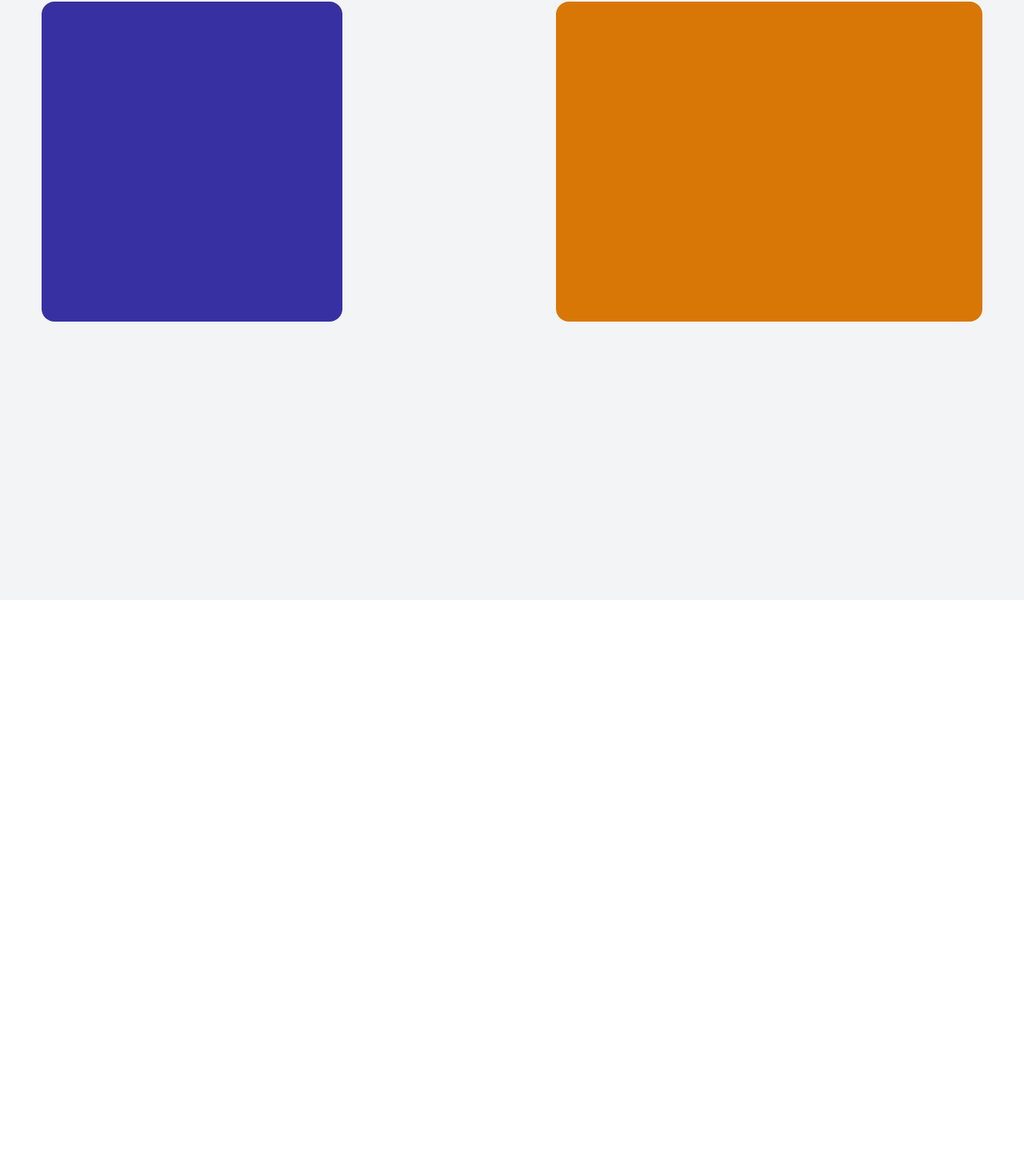
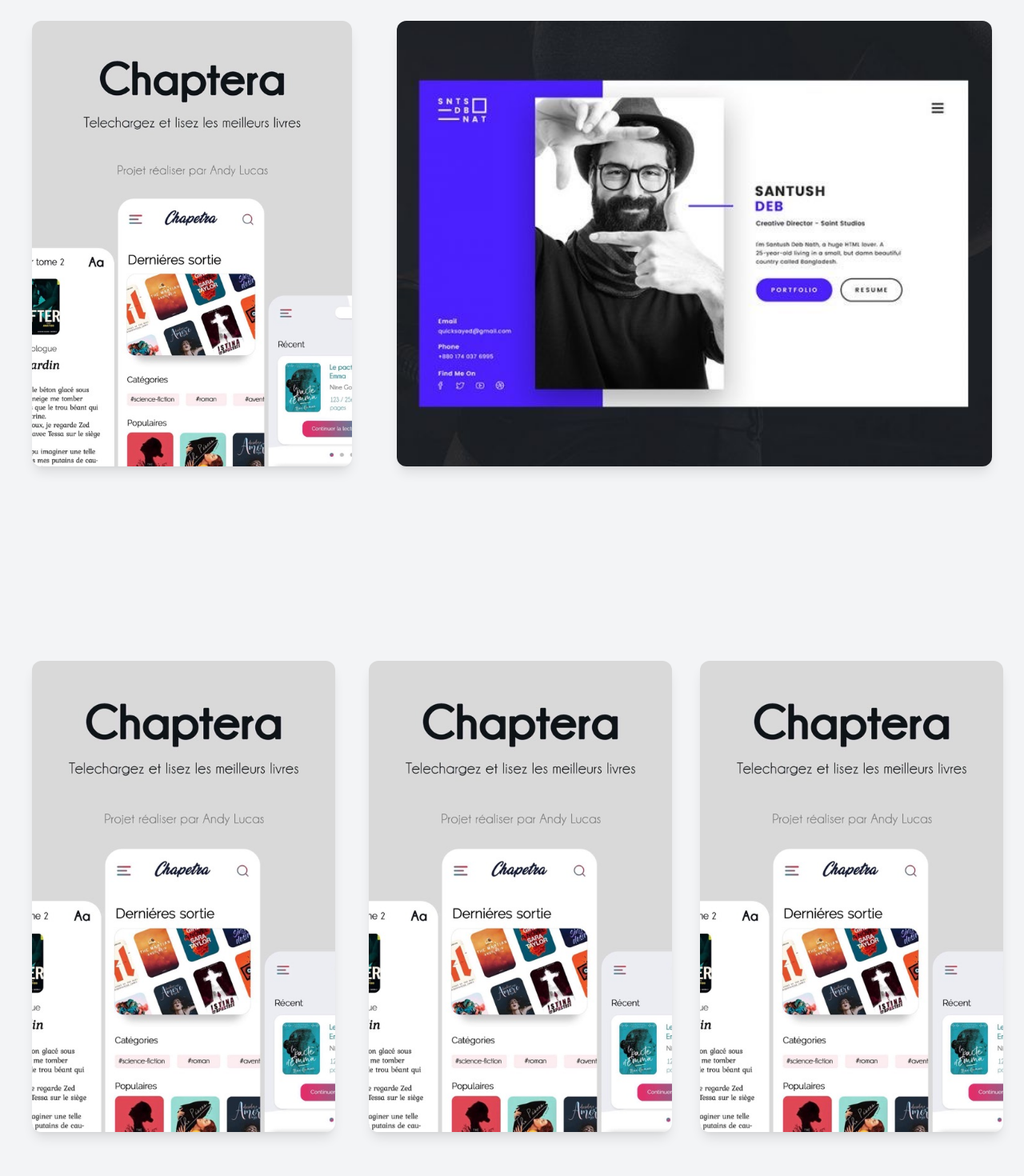
Before and after one commit to AndyLucasa/portofolio, a React (Create React App) app: page / in a window 1280 px wide. Shown: the part 850-2320 px from the top of the page at 80% size. Before the commit the page ends 1600 px from the top, so only its background shows below. Built offline with nearby package versions, Linux system fonts and the light colour scheme.

Commit message:
add work

```diff
--- a/src/components/About.js
+++ b/src/components/About.js
@@ -8,7 +8,7 @@ function Content() {
   return (
     <div className="About bg-transparent h-full grid grid-cols-3 z-10">
       <div className="Image col-span-1  ">
-        <img data-aos="fade-right" data-aos-duration="1600" className="animate-imagein h-full w-full object-cover rounded-lg shadow-2xl" src="/assets/me2.png" alt=""Andy_Lucas/>
+        <img data-aos="fade-right" data-aos-duration="1600" className="animate-imagein h-full w-full object-cover rounded-lg shadow-2xl" src="/assets/me2.png" alt="Me"/>
       </div>
       <div className=" col-span-2  ">
         <div className="Menu absolute ml-96 pl-64 pr-12 pb-44 h-20 w-20  ">
--- a/src/components/App.js
+++ b/src/components/App.js
@@ -2,6 +2,7 @@ import React from 'react';
 import About from './About'
 import Contacts from './Contacts';
 import Projects from './Projetcs';
+import Works from './Works';
 import AOS from "aos";
 import "aos/dist/aos.css";
 import '../styles/App.css';
@@ -18,6 +19,7 @@ function App() {
         <About></About>
       </div>
       <Projects></Projects>
+      <Works></Works>
     </div>
   );
 }
--- a/src/components/MyDropdown.js
+++ b/src/components/MyDropdown.js
@@ -49,32 +49,8 @@ function MyMenu() {
                                 </a>
                                 )}
                             </Menu.Item>
-                            <Menu.Item>
-                                {({ active }) => (
-                                <a
-                                    href="#"
-                                    className={classNames(
-                                    active ? 'bg-gray-100' : '',
-                                    'block px-4 py-2 text-sm text-gray-700'
-                                    )}
-                                >
-                                    Settings
-                                </a>
-                                )}
-                            </Menu.Item>
-                            <Menu.Item>
-                                {({ active }) => (
-                                <a
-                                    href="#"
-                                    className={classNames(
-                                    active ? 'bg-gray-100' : '',
-                                    'block px-4 py-2 text-sm text-gray-700'
-                                    )}
-                                >
-                                    Sign out
-                                </a>
-                                )}
-                            </Menu.Item>
+
+
                             </Menu.Items>
                       </Transition>
 
--- a/src/components/Projetcs.js
+++ b/src/components/Projetcs.js
@@ -4,17 +4,13 @@ import React from "react"
 
 function Projects(props) {
   return (
-    <div id="work" className="h-screen col-span-7 w-full p-10 bg-gray-100  ">
-      <div className=" h-full w-full grid grid-cols-3">
-        <div className="col-span-1  m-3 h-5/6 ">
-          <div className=" bg-indigo-800 h-4/6 rounded-2xl">
-
-          </div>
+    <div id="work" className="h-screen col-span-7  p-10 pt-16 bg-gray-100  ">
+      <div className=" h-full w-full grid grid-cols-3 space-x-14">
+        <div className="col-span-1  m-3 ml-0 h-full w-full ">
+          <img data-aos="fade-down" data-aos-duration="1600" className=" h-4/5 w-full object-cover rounded-xl shadow-lg" src="/assets/chaptera.jpg" alt="chaptera"/>
         </div>
-        <div className="col-span-2  mr-3 my-3 ml-auto w-4/6 h-5/6">
-          <div className=" bg-yellow-600 h-4/6 rounded-2xl">
-
-          </div>
+        <div className="col-span-2  mr-3 my-3 h-full ">
+        <img data-aos="fade-down" data-aos-duration="1600" className=" h-4/5 w-full object-cover rounded-xl shadow-lg" src="/assets/portfolio.jpg" alt="portfolio"/>
         </div>
       </div>
     </div>
--- /dev/null
+++ b/src/components/Works.js
@@ -0,0 +1,23 @@
+
+import React from "react"
+
+function Works(props) {
+  return (
+    <div id="work" className="h-screen col-span-7 w-full pl-10 pt-16 bg-gray-100  ">
+      <div className=" h-full w-full grid grid-cols-3 space-x-2">
+        <div className="col-span-1  m-3 ml-0 h-full w-full ">
+          <img data-aos="fade-down" data-aos-duration="1600" className=" h-4/5 w-11/12 object-cover rounded-xl shadow-lg" src="/assets/chaptera.jpg" alt="chaptera"/>
+        </div>
+        <div className="col-span-1  m-3 ml-0 h-full w-full ">
+          <img data-aos="fade-down" data-aos-duration="1600" className=" h-4/5 w-11/12 object-cover rounded-xl shadow-lg" src="/assets/chaptera.jpg" alt="chaptera"/>
+        </div>
+        <div className="col-span-1  m-3 ml-0 h-full w-full ">
+          <img data-aos="fade-down" data-aos-duration="1600" className=" h-4/5 w-11/12 object-cover rounded-xl shadow-lg" src="/assets/chaptera.jpg" alt="chaptera"/>
+        </div>
+
+      </div>
+    </div>
+  )
+}
+
+export default Works;
```
